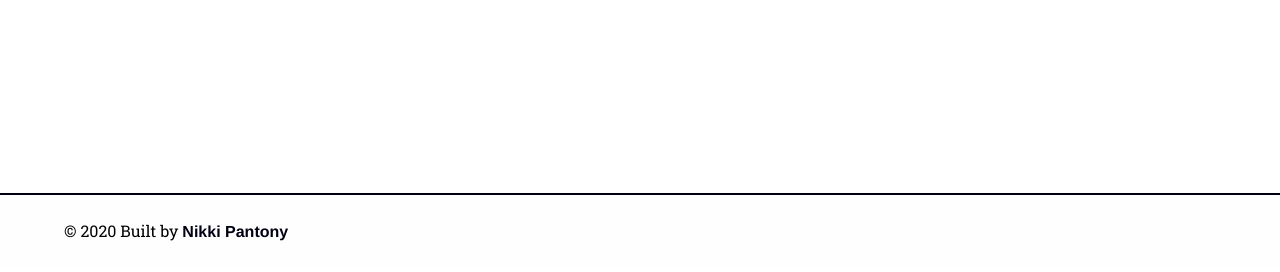
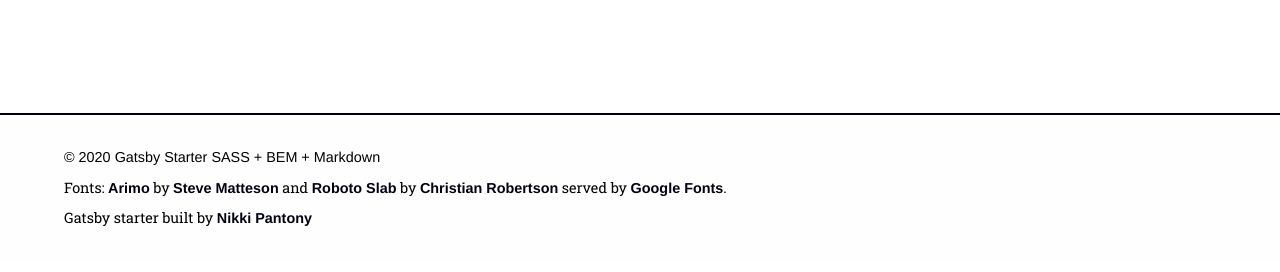
Before and after one commit to ally-design-system/ally-design-system-starter-kit, a Gatsby site: page /gatsby in a window 1280 px wide. Shown: the part 528-800 px from the top of the page. Built offline with nearby package versions, Linux system fonts and the light colour scheme; Gatsby itself is replaced by a stand-in of ours.

Commit message:
Add footer text, Add tagline text to index page

```diff
--- a/src/components/footer.js
+++ b/src/components/footer.js
@@ -1,15 +1,75 @@
 /*
+ * Gatsby useStaticQuery Hook: https://www.gatsbyjs.org/docs/use-static-query/
  * Current year using JavaScript / React: https://stackoverflow.com/questions/41293014/new-date-getfullyear-in-react
  * Use target="_blank" with rel="noopener noreferrer" for security: https://mathiasbynens.github.io/rel-noopener/
  */
 
 import React from "react"
+import { useStaticQuery, graphql } from "gatsby"
 
-const Footer = () => (
+const Footer = () => {
+    const data = useStaticQuery(graphql`
+        query FooterSiteTitleQuery {
+            site {
+                siteMetadata {
+                    title
+                }
+            }
+        }
+    `)
+
+    return (
         <footer className="footer">
             <div className="footer__inner">
+                <p className="footer__text footer__text--copyright">
+                    &copy; {new Date().getFullYear()}{" "}
+                    {data.site.siteMetadata.title}
+                </p>
                 <p className="footer__text">
-                &copy; {new Date().getFullYear()} Built by&nbsp;
+                    Fonts:{" "}
+                    <a
+                        href="https://fonts.google.com/specimen/Arimo"
+                        target="_blank"
+                        rel="noopener noreferrer"
+                    >
+                        Arimo
+                    </a>{" "}
+                    by{" "}
+                    <a
+                        href="https://twitter.com/SteveMatteson1"
+                        target="_blank"
+                        rel="noopener noreferrer"
+                    >
+                        Steve Matteson
+                    </a>{" "}
+                    and{" "}
+                    <a
+                        href="https://fonts.google.com/specimen/Roboto+Slab"
+                        target="_blank"
+                        rel="noopener noreferrer"
+                    >
+                        Roboto Slab
+                    </a>{" "}
+                    by{" "}
+                    <a
+                        href="https://twitter.com/cr64"
+                        target="_blank"
+                        rel="noopener noreferrer"
+                    >
+                        Christian Robertson
+                    </a>{" "}
+                    served by{" "}
+                    <a
+                        href="https://fonts.google.com/"
+                        target="_blank"
+                        rel="noopener noreferrer"
+                    >
+                        Google Fonts
+                    </a>
+                    .
+                </p>
+                <p className="footer__text">
+                    Gatsby starter built by{" "}
                     <a
                         href="https://nikkipantony.com"
                         target="_blank"
@@ -21,5 +81,6 @@ const Footer = () => (
             </div>
         </footer>
     )
+}
 
 export default Footer
--- a/src/components/header.js
+++ b/src/components/header.js
@@ -15,7 +15,7 @@ const NavLink = props => <Link getProps={isActive} {...props} />
 
 const Header = () => {
     const data = useStaticQuery(graphql`
-        query SiteTitleQuery {
+        query HeaderSiteTitleQuery {
             site {
                 siteMetadata {
                     title
@@ -43,7 +43,7 @@ const Header = () => {
                                 <NavLink to="/sass-bem/">SASS + BEM</NavLink>
                             </li>
                             <li>
-                                <NavLink to="/markdown/">+ Markdown</NavLink>
+                                <NavLink to="/markdown/">Markdown</NavLink>
                             </li>
                         </ul>
                     </nav>
--- a/src/pages/gatsby.js
+++ b/src/pages/gatsby.js
@@ -2,7 +2,7 @@ import React from "react"
 
 import LayoutMain from "../components/layouts/layout-main"
 import SEO from "../components/seo"
-import ImageGatsbyAstronaut from "../components/images/gatsby-astronaut"
+import ImageGatsbyLogos from "../components/images/graphql-react-webpack"
 
 const Gatsby = () => (
     <>
@@ -11,7 +11,7 @@ const Gatsby = () => (
             <h1>Gatsby (React + Webpack + GraphQL)</h1>
             <p>Now go build something great.</p>
             <div className="gatsby__image">
-                <ImageGatsbyAstronaut />
+                <ImageGatsbyLogos />
             </div>
         </LayoutMain>
     </>
--- a/src/pages/markdown.js
+++ b/src/pages/markdown.js
@@ -2,7 +2,7 @@ import React from "react"
 
 import LayoutMain from "../components/layouts/layout-main"
 import SEO from "../components/seo"
-import ImageGatsbyLogos from "../components/images/graphql-react-webpack"
+import ImageGatsbyAstronaut from "../components/images/gatsby-astronaut"
 
 const Markdown = () => (
     <>
@@ -11,7 +11,7 @@ const Markdown = () => (
             <h1>Markdown</h1>
             <p>Now go build something great.</p>
             <div className="markdown__image">
-                <ImageGatsbyLogos />
+                <ImageGatsbyAstronaut />
             </div>
         </LayoutMain>
     </>
--- a/src/styles/_variables.scss
+++ b/src/styles/_variables.scss
@@ -1,5 +1,5 @@
 // Import Google Fonts
-@import url("https://fonts.googleapis.com/css2?family=Arimo:wght@700&family=Roboto+Slab:wght@400;700&display=swap");
+@import url("https://fonts.googleapis.com/css2?family=Arimo:wght@400;700&family=Roboto+Slab:wght@400;700&display=swap");
 
 // Font
 $font-arimo: "Arimo", sans-serif;
--- a/src/styles/components/_footer.scss
+++ b/src/styles/components/_footer.scss
@@ -9,6 +9,11 @@
     }
 
     &__text {
-        margin: 0;
+        margin: 0.5rem 0;
+        font-size: 0.9rem;
+
+        &--copyright {
+            font-family: $font-arimo;
+        }
     }
 }
--- a/src/styles/layouts/_layout-main.scss
+++ b/src/styles/layouts/_layout-main.scss
@@ -2,5 +2,5 @@
     margin: 0 auto;
     max-width: $layout-maxWidth;
     padding: $layout-padding;
-    min-height: calc(100vh - 10rem); // Minimum page height set to viewport height minus header and footer height
+    min-height: calc(100vh - 15rem); // Minimum page height set to viewport height minus header and footer height
 }
--- a/src/styles/pages/_gatsby.scss
+++ b/src/styles/pages/_gatsby.scss
@@ -1,6 +1,6 @@
 .gatsby {
     &__image {
         margin: $layout-padding * 2 auto;
-        max-width: 300px;
+        max-width: 500px;
     }
 }
--- a/src/styles/pages/_index.scss
+++ b/src/styles/pages/_index.scss
@@ -1,6 +1,6 @@
 .index {
     &__image {
-        margin: $layout-padding * 2 auto;
+        margin: auto;
         max-width: 500px;
     }
 }
--- a/src/styles/pages/_markdown.scss
+++ b/src/styles/pages/_markdown.scss
@@ -1,6 +1,6 @@
 .markdown {
     &__image {
         margin: $layout-padding * 2 auto;
-        max-width: 500px;
+        max-width: 300px;
     }
 }
```
Also changed, not shown: src/pages/index.js (+4 -4 lines). Lines whose indentation alone changed are shown as unchanged.
